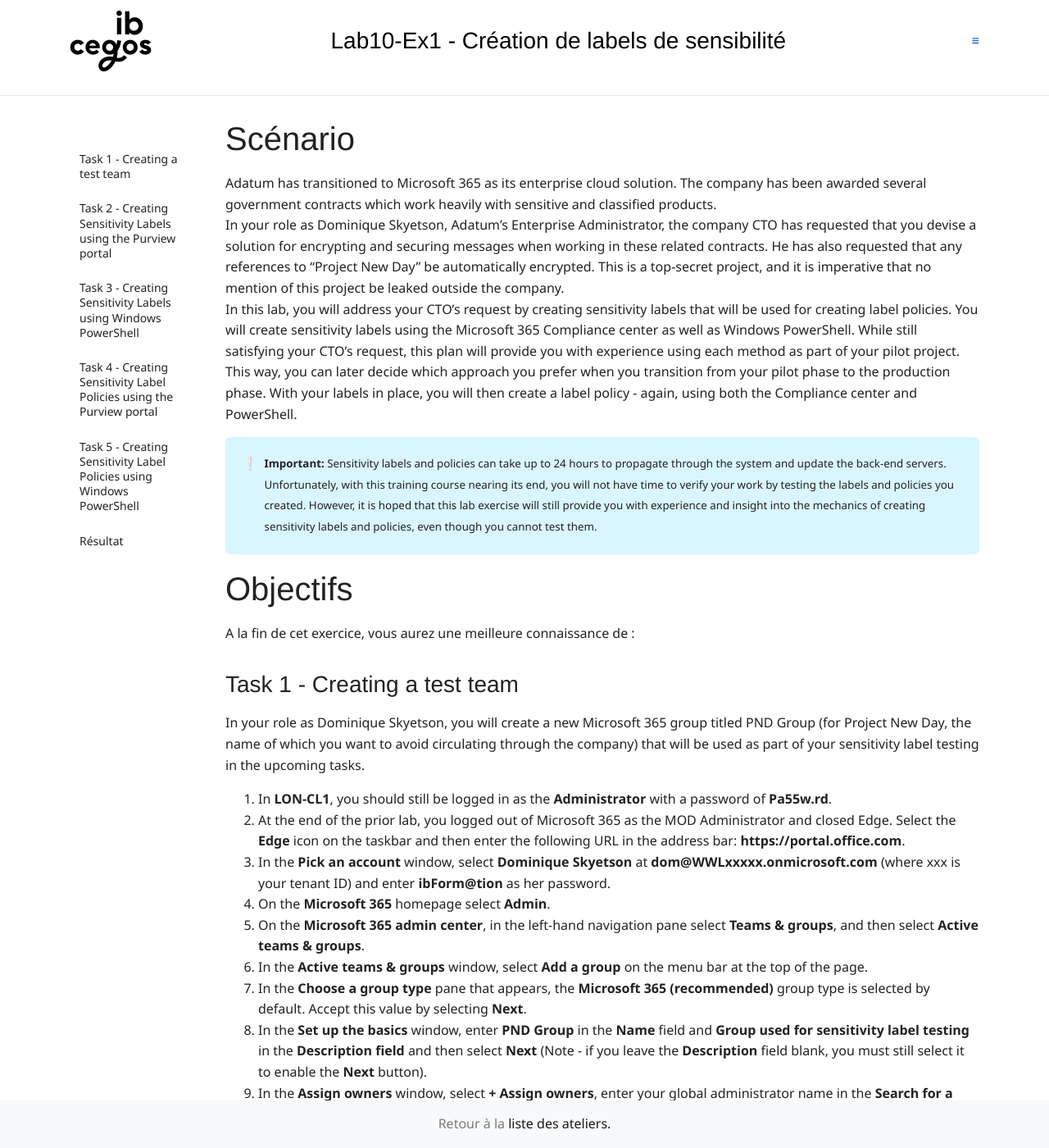
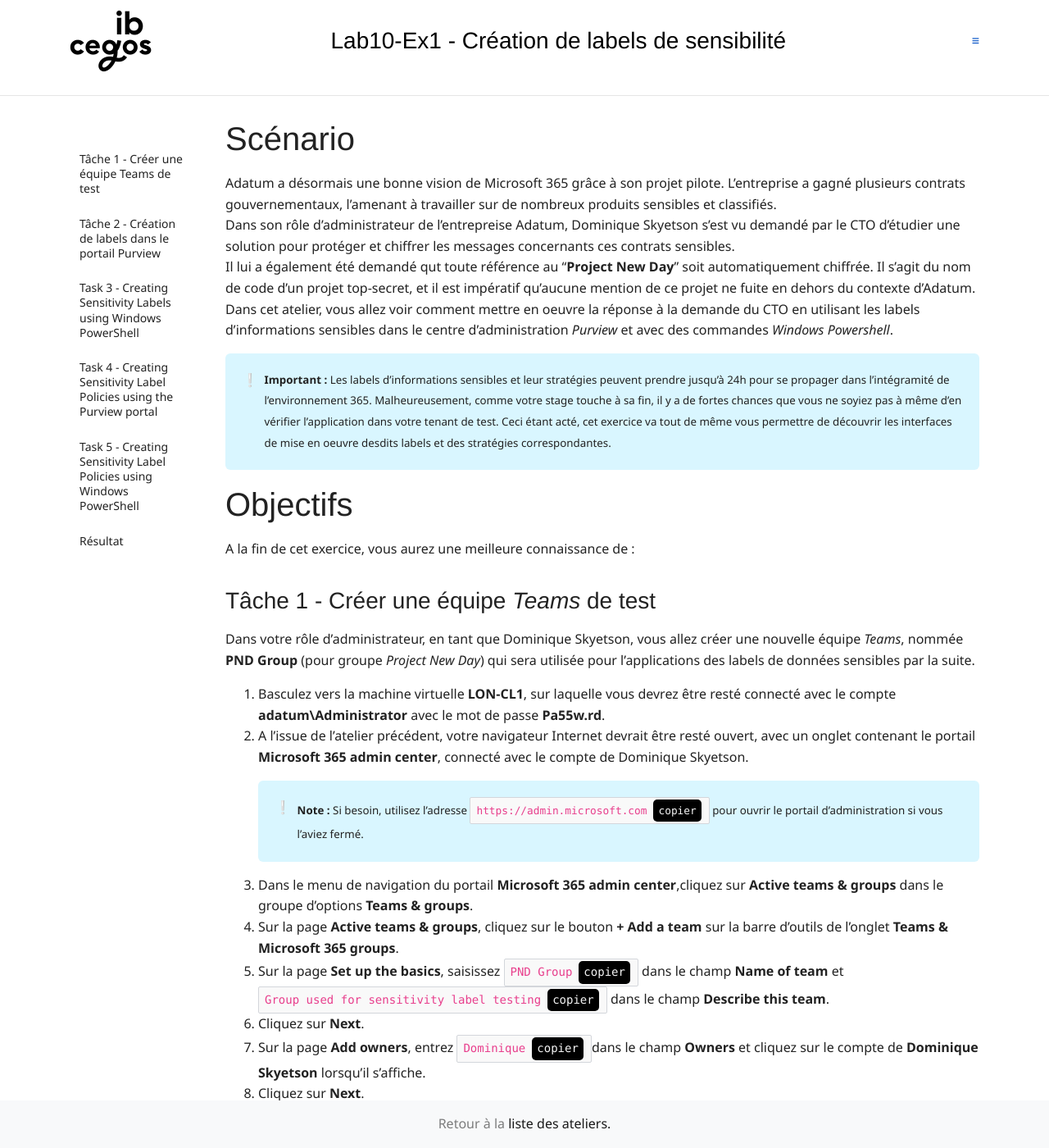
Before and after one commit to renaudwangler/ib-labs, a Jekyll site: the page built from msms030fr/lab10e1.md, in a window 1280 px wide and 1400 px high. Shown: the whole window at 82% size. Built offline with Jekyll 4.4.1, drawn with Linux system fonts in a browser that asks for light colours; nearby versions of some CDN libraries; comment, search, counter and statistics services are not loaded; some of the changed text lies outside the part shown.

Commit message:
msms030frl10t1

````diff
--- a/msms030fr/lab10e1.md
+++ b/msms030fr/lab10e1.md
@@ -4,42 +4,48 @@ title: "Lab10-Ex1 - Création de labels de sensibilité"
 length: "00"
 ---
 # Scénario
-Adatum has transitioned to Microsoft 365 as its enterprise cloud solution. The company has been awarded several government contracts which work heavily with sensitive and classified products.
-In your role as Dominique Skyetson, Adatum’s Enterprise Administrator, the company CTO has requested that you devise a solution for encrypting and securing messages when working in these related contracts. He has also requested that any references to “Project New Day” be automatically encrypted. This is a top-secret project, and it is imperative that no mention of this project be leaked outside the company.
-In this lab, you will address your CTO's request by creating sensitivity labels that will be used for creating label policies. You will create sensitivity labels using the Microsoft 365 Compliance center as well as Windows PowerShell. While still satisfying your CTO's request, this plan will provide you with experience using each method as part of your pilot project. This way, you can later decide which approach you prefer when you transition from your pilot phase to the production phase. With your labels in place, you will then create a label policy - again, using both the Compliance center and PowerShell.
->**Important:** Sensitivity labels and policies can take up to 24 hours to propagate through the system and update the back-end servers. Unfortunately, with this training course nearing its end, you will not have time to verify your work by testing the labels and policies you created. However, it is hoped that this lab exercise will still provide you with experience and insight into the mechanics of creating sensitivity labels and policies, even though you cannot test them.
+Adatum a désormais une bonne vision de Microsoft 365 grâce à son projet pilote. L'entreprise a gagné plusieurs contrats gouvernementaux, l'amenant à travailler sur de nombreux produits sensibles et classifiés.
+Dans son rôle d'administrateur de l'entrepreise Adatum, Dominique Skyetson s'est vu demandé par le CTO d'étudier une solution pour protéger et chiffrer les messages concernants ces contrats sensibles.
+Il lui a également été demandé qut toute référence au "**Project New Day**" soit automatiquement chiffrée. Il s'agit du nom de code d'un projet top-secret, et il est impératif qu'aucune mention de ce projet ne fuite en dehors du contexte d'Adatum.
+Dans cet atelier, vous allez voir comment mettre en oeuvre la réponse à la demande du CTO en utilisant les labels d'informations sensibles dans le centre d'administration *Purview* et avec des commandes *Windows Powershell*.
+>**Important :** Les labels d'informations sensibles et leur stratégies peuvent prendre jusqu'à 24h pour se propager dans l'intégramité de l'environnement 365. Malheureusement, comme votre stage touche à sa fin, il y a de fortes chances que vous ne soyiez pas à même d'en vérifier l'application dans votre tenant de test. Ceci étant acté, cet exercice va tout de même vous permettre de découvrir les interfaces de mise en oeuvre desdits labels et des stratégies correspondantes.
 
 # Objectifs
 A la fin de cet exercice, vous aurez une meilleure connaissance de :
 
 
-## Task 1 - Creating a test team
-In your role as Dominique Skyetson, you will create a new Microsoft 365 group titled PND Group (for Project New Day, the name of which you want to avoid circulating through the company) that will be used as part of your sensitivity label testing in the upcoming tasks.
-1. In **LON-CL1**, you should still be logged in as the **Administrator** with a password of **Pa55w.rd**.
-1. At the end of the prior lab, you logged out of Microsoft 365 as the MOD Administrator and closed Edge. Select the **Edge** icon on the taskbar and then enter the following URL in the address bar: **https://portal.office.com**.
-1. In the **Pick an account** window, select **Dominique Skyetson** at **dom@WWLxxxxx.onmicrosoft.com** (where xxx is your tenant ID) and enter **ibForm@tion** as her password.
-1. On the **Microsoft 365** homepage select **Admin**.
-1. On the **Microsoft 365 admin center**, in the left-hand navigation pane select **Teams & groups**, and then select **Active teams & groups**.
-1. In the **Active teams & groups** window, select **Add a group** on the menu bar at the top of the page.
-1. In the **Choose a group type** pane that appears, the **Microsoft 365 (recommended)** group type is selected by default. Accept this value by selecting **Next**.
-1. In the **Set up the basics** window, enter **PND Group** in the **Name** field and **Group used for sensitivity label testing** in the **Description field** and then select **Next** (Note - if you leave the **Description** field blank, you must still select it to enable the **Next** button).
-1. In the **Assign owners** window, select **+ Assign owners**, enter your global administrator name in the **Search for a name or email address** field, which will display the list of active users. Select your global administrator and then select **Add (1)**. When your administrator is listed, select **Next**.
-1. In the **Add members** windows, select **+ Add members**. In the list of users, it may be easier to enter the first few characters of each user's first name in the Search field rather than scrolling through the list of all on-premises users that were synchronized to Microsoft 365 in the earlier directory synchronization lab.
-	Select **Isaiah Langer**, **Sherri Harrell**, and **Nona Snider** and then select **Add (3)**, and then select **Next**.
-1. In the **Edit settings** window, enter **PNDgroup** in the **Group email address** field.
-	**Note:** To the right of the **Group email address** field is the domain field. This is different from adding users in that no other domains appear; therefore, you must leave this value as is.
-	After configuring this field, the PND Group email address should appear as: **PNDgroup@xxxUPNxxx**
-	After configuring the email address, under the **Privacy** section, select **Private**, and leave the check box selected to **Create a team for this group**. Select **Next**.
-1. On the **Review and finish adding group** window, review the information and if anything needs to be changed, select the appropriate **Edit** option; otherwise, select the **Create group** button at the bottom of the page.
-1. On the **PND Group group created** window, note the message that appears at the top of the page that indicates it may take up to 5 minutes before the group appears in the list of active groups. Select **Close**
-1. On the **Active teams and groups** window, select **Refresh** on the menu bar to refresh the list of active groups. You may have to wait a few minutes and refresh again. Once the **PND Group** group appears in the list, select the group line.
-1. For security purposes, you have decided to add Elvis Cress as an additional owner of this group. In the **PND Group** pane that appears, the **General** tab is displayed by default. Select the **Membership** tab.
-1. In the **Membership** tab, in the **Owners** section, select **+ Add owners**. This displays an **Add team owners to PND Group** pane.
-1. In the Search field, enter **Elvis**, select **Elvis Cress**, and then select **Add (1)**.
-1. On the **PND Group** window, select the **X** in the upper right-hand corner to close the window.
-1. Leave your Edge browser and all its tabs open and proceed to the next task.
+## Tâche 1 - Créer une équipe *Teams* de test
+Dans votre rôle d'administrateur, en tant que Dominique Skyetson, vous allez créer une nouvelle équipe *Teams*, nommée **PND Group** (pour groupe *Project New Day*) qui sera utilisée pour l'applications des labels de données sensibles par la suite.
+1. Basculez vers la machine virtuelle **LON-CL1**, sur laquelle vous devrez être resté connecté avec le compte **adatum\Administrator** avec le mot de passe **Pa55w.rd**.
+1. A l'issue de l'atelier précédent, votre navigateur Internet devrait être resté ouvert, avec un onglet contenant le portail **Microsoft 365 admin center**, connecté avec le compte de Dominique Skyetson.
+	>**Note :** Si besoin, utilisez l'adresse ```https://admin.microsoft.com``` pour ouvrir le portail d'administration si vous l'aviez fermé.
 
-## Task 2 - Creating Sensitivity Labels using the Purview portal
+1. Dans le menu de navigation du portail **Microsoft 365 admin center**,cliquez sur **Active teams & groups** dans le groupe d'options **Teams & groups**.
+1. Sur la page **Active teams & groups**, cliquez sur le bouton **+ Add a team** sur la barre d'outils de l'onglet **Teams & Microsoft 365 groups**.
+1. Sur la page **Set up the basics**, saisissez ```PND Group``` dans le champ **Name of team** et ```Group used for sensitivity label testing``` dans le champ **Describe this team**.
+1. Cliquez sur **Next**.
+1. Sur la page **Add owners**, entrez ```Dominique```dans le champ **Owners** et cliquez sur le compte de **Dominique Skyetson** lorsqu'il s'affiche.
+1. Cliquez sur **Next**.
+1. Sur la page **Add members**, entrez ```Isaiah```dans le champ **Members** et cliquez sur le compte de **Isaiah Langer** lorsqu'il s'affiche.
+1. Procédez de même pour ajoutez les comptes de ```Alan``` (Alan Yoo) et ```Joni``` (Joni Sherman).
+1. Cliquez sur le bouton **Next**.
+1. Sur la page **Edit settings**, saisissez ```PNDgroup``` dans le champ **Team email address**.
+	>**Note :** A droite du champ **Tema email address**, selectionnez votre préfixe de tenant de sorte que le nom de la nouvelle équipe ressemble à *PNDgroup@WWLxxxxx.onmicrosoft.com*.
+
+1. Toujours sur la page **Edit Settings**, dans le champ **Privacy**, **Private - People can only join if they're added by an owner\[...].**.
+1. Cliquez sur le bouton **Next**.
+1. Sur la page **Review and finish adding team**, révisez votre saisie et, si nécessaire, cliquez sur le lien **Edit** pour les modifier; sinon, cliquez sur le bouton **Add team** en bas de page.
+1. Sur la page **New team created**, notez le message indiquant qu'il peut s'écouler 5 minutes avant que la nouvelle équipe ne s'affiche. Cliquez sur **Close**.
+1. Sur la page **Active teams and groups**, cliquez sur le bouton **Refresh** dans la barre de menu au-dessus de la liste des groupes. Si nécessaire, arttendez quemlques instants et répétez l'opération jusqu'à ce qu'apparaîsse la nouvelle équipe.
+1. Une fois l'équipe **PND group** affichée dans la liste, cliquez sur son nom.
+1. Pour des questions de sécurité, vous avez décidé d'inclure Elviss Cress comme copropriétaire de cette équipe. Dans le panneau **PND Group** qui s'affiche, l'onglet **General** est affiché par défaut, cliquez sur l'onglet **Membership** pour l'afficher.
+1. Sur l'onglet **Membership**, cliquez sur le bouton **+ Add owners**.
+1. Sur le panneau **Add team owners to PND Group**, saisissez ```Elvis``` et cliquez sur le compte de **Elvis Cress** qui s'affiche.
+1. En bas de page, cliquez sur **Add (1)**.
+1. De retour sur le panneau **Add team owners to PND Group**, cliquez sur le **X** en haut à droite pour fermer les informations sur l'équipe.
+1. Laissez ouvert le navigateur Internet pour la tâche suivante.
+
+## Tâche 2 - Création de labels dans le portail *Purview*
 Dominique has decided to test creating sensitivity labels using both the Microsoft Purview portal and Windows PowerShell. In this task you will use the Microsoft Purview Portal for this portion of your test.
 1. On **LON-CL1**, you should still be logged in as the **Administrator** with a password of **Pa55w.rd**.
 1. In your Edge browser, you should still have a tab open for the **Microsoft 365** homepage and the **Microsoft 365 admin center** and you should still be logged in as Dominique Dickson.
````
Also changed, not shown: msms030fr/index.md (+2 -1 lines).
